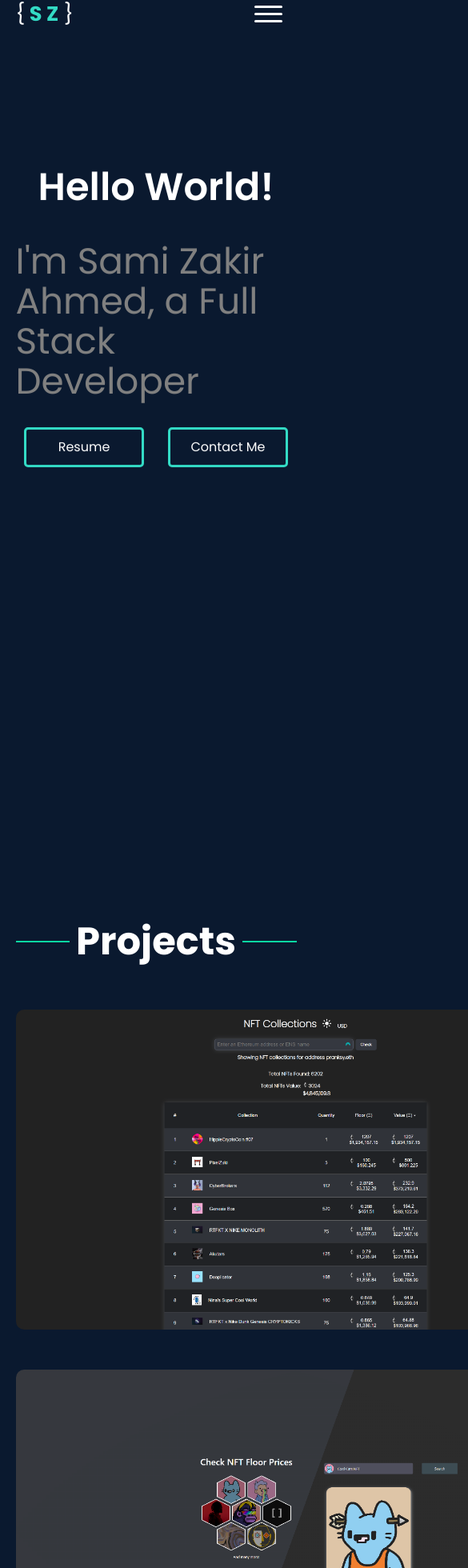
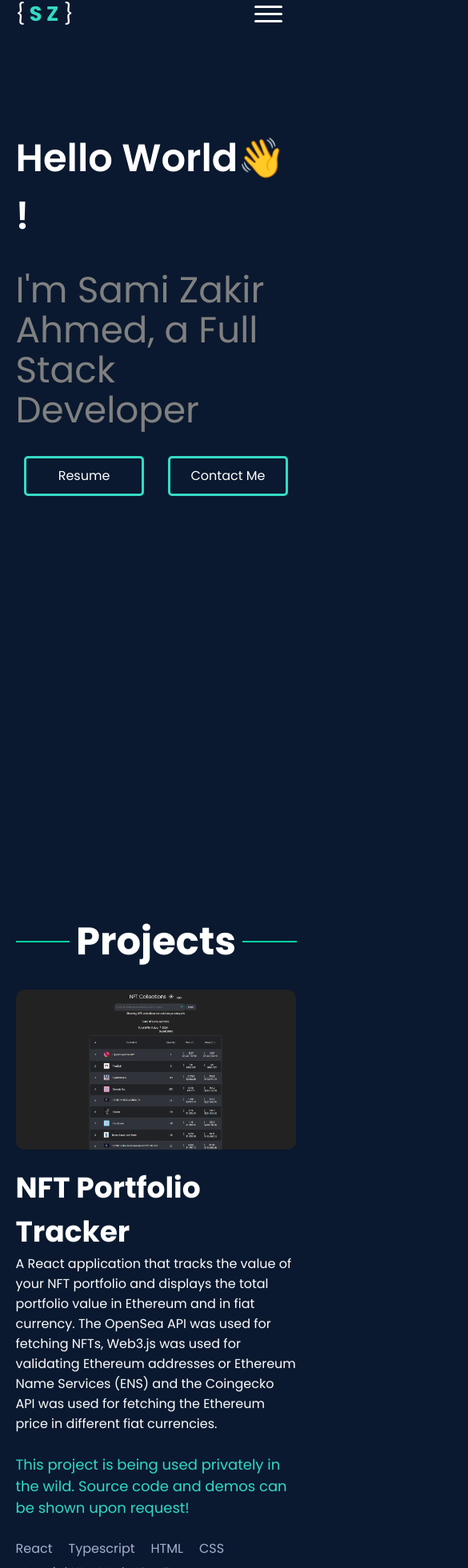
Before and after one commit to samizak/react-portfolio, a React (Create React App) app: page / in a window 390 px wide. Shown: the part 31-1991 px from the top of the page at 80% size, 585 px wide, since content can reach past the window. Built offline with nearby package versions, Linux system fonts and the light colour scheme.

Commit message:
Added an animated wave emoji to landing page and minor changes to Project section

```diff
--- a/src/App.css
+++ b/src/App.css
@@ -48,6 +48,39 @@ body {
 .qIYQfQ {
   max-width: 1280px;
   margin: 0 auto;
+}
+
+.wave {
+  animation: wave-emoji-animation 2.5s infinite;
+  transform-origin: 70% 70%;
+  display: inline-block;
+}
+
+@keyframes wave-emoji-animation {
+  0% {
+    transform: rotate(0deg);
+  }
+  10% {
+    transform: rotate(16deg);
+  }
+  20% {
+    transform: rotate(-6deg);
+  }
+  30% {
+    transform: rotate(16deg);
+  }
+  40% {
+    transform: rotate(-4deg);
+  }
+  50% {
+    transform: rotate(16deg);
+  }
+  60% {
+    transform: rotate(0deg);
+  }
+  100% {
+    transform: rotate(0deg);
+  }
 }
 
 @media (min-width: 1000px) {
--- a/src/App.tsx
+++ b/src/App.tsx
@@ -44,7 +44,9 @@ function App() {
       <FadeInSection>
         <section id="home" className="home qIYQfQ ">
           <div className="inner-home">
-            <h1>Hello World!</h1>
+            <h1>
+              Hello World<span className="wave">👋</span>!
+            </h1>
             <h2>I'm Sami Zakir Ahmed, a Full Stack Developer</h2>
 
             <div className="home-buttons">
--- a/src/Components/Projects/Project.css
+++ b/src/Components/Projects/Project.css
@@ -122,3 +122,23 @@
   width: 100%;
   visibility: visible;
 }
+
+.project-contents p.highlight {
+  color: var(--buttonColor);
+  font-size: large;
+}
+
+@media (max-width: 1000px) {
+  .project-image-container {
+    width: 350px;
+    height: 200px;
+  }
+
+  .project-grid .project-container {
+    display: grid;
+    grid-template-rows: repeat(auto-fill, 200px);
+    grid-auto-flow: row;
+    align-items: center;
+    justify-content: left;
+  }
+}
--- a/src/Components/Projects/Projects.tsx
+++ b/src/Components/Projects/Projects.tsx
@@ -20,7 +20,7 @@ export default function Projects() {
           <div className="project-container">
             <div className="project-image-container">
               <div className="project-image-container-inner">
-                <img src={nft_portfolio_image} />
+                <img src={nft_portfolio_image} alt="NFT Portfolio Tracker" />
               </div>
             </div>
 
@@ -35,15 +35,25 @@ export default function Projects() {
                 </a>
               </h3>
               <p>
-                a React application that tracks the value of your NFT portfolio
+                A React application that tracks the value of your NFT portfolio
                 and displays the total portfolio value in Ethereum and in fiat
-                currency.
+                currency. The OpenSea API was used for fetching NFTs, Web3.js
+                was used for validating Ethereum addresses or Ethereum Name
+                Services (ENS) and the Coingecko API was used for fetching the
+                Ethereum price in different fiat currencies.
+                <br></br>
+                <br></br>
+                <p className="highlight">
+                  This project is being used privately in the wild. Source code
+                  and demos can be shown upon request!
+                </p>
               </p>
               <ul className="project-tech-list underline-tech-list">
                 <li>React</li>
                 <li>Typescript</li>
                 <li>HTML</li>
                 <li>CSS</li>
+                <li>Material UI</li>
                 <li>NodeJS</li>
                 <li>Express</li>
                 <li>OpenSea API</li>
@@ -68,7 +78,10 @@ export default function Projects() {
           <div className="project-container">
             <div className="project-image-container">
               <div className="project-image-container-inner">
-                <img src={opensea_nft_floor_price} />
+                <img
+                  src={opensea_nft_floor_price}
+                  alt="OpenSea NFT Floor Price Tracker"
+                />
               </div>
             </div>
 
@@ -83,8 +96,18 @@ export default function Projects() {
                 </a>
               </h3>
               <p>
-                a React application that lets you retrieve the floor price of
-                the queried NFT on OpenSea
+                A React application that lets you retrieve the floor price of
+                the queried NFT on OpenSea. Puppeteer was used for scraping the
+                Floor NFT (The cheapest NFT for sale) on OpenSea, the OpenSea
+                API was used for fetching additional information about the NFT
+                and the Coingecko API was used for fetching the Ethereum price
+                in different fiat currencies.
+                <br></br>
+                <br></br>
+                <p className="highlight">
+                  This project is being used privately in the wild. Source code
+                  and demos can be shown upon request!
+                </p>
               </p>
               <ul className="project-tech-list underline-tech-list">
                 <li>React</li>
@@ -116,7 +139,7 @@ export default function Projects() {
           <div className="project-container project-portfolio">
             <div className="project-image-container">
               <div className="project-image-container-inner">
-                <img src={portfolio} />
+                <img src={portfolio} alt="React Portfolio Website" />
               </div>
             </div>
 
@@ -130,7 +153,11 @@ export default function Projects() {
                   React Portfolio Website
                 </a>
               </h3>
-              <p>My current Portfolio website</p>
+              <p>
+                My current Portfolio website created in React using pure CSS and
+                HTML. The website was created purely using HTML, CSS and
+                Typescript, without the use of any additional packages.
+              </p>
               <ul className="project-tech-list underline-tech-list">
                 <li>React</li>
                 <li>Typescript</li>
@@ -141,7 +168,7 @@ export default function Projects() {
 
               <div className="project-links">
                 <a
-                  href="https://github.com/samizak/react-password-generator"
+                  href="https://github.com/samizak/react-portfolio"
                   title="Github Link"
                   rel="noopener noreferrer"
                   target="_blank"
@@ -164,7 +191,7 @@ export default function Projects() {
           <div className="project-container">
             <div className="project-image-container">
               <div className="project-image-container-inner">
-                <img src={""} />
+                <img src={""} alt="URL Shortener" />
               </div>
             </div>
 
@@ -179,8 +206,8 @@ export default function Projects() {
                 </a>
               </h3>
               <p>
-                A URL Shortener Service created using React, to shorten long
-                URLs
+                A URL shortener service designed in React that uses hooks to
+                shrink lengthy URLs.
               </p>
               <ul className="project-tech-list underline-tech-list">
                 <li>React</li>
@@ -218,7 +245,7 @@ export default function Projects() {
           <div className="project-container">
             <div className="project-image-container">
               <div className="project-image-container-inner">
-                <img src={password_generator} />
+                <img src={password_generator} alt="Random Password Generator" />
               </div>
             </div>
 
@@ -233,8 +260,8 @@ export default function Projects() {
                 </a>
               </h3>
               <p>
-                A URL Shortener Service created using React, to shorten long
-                URLs
+                A password generator app that uses React with hooks to generate
+                secure, random passwords.
               </p>
               <ul className="project-tech-list underline-tech-list">
                 <li>React</li>
@@ -269,7 +296,7 @@ export default function Projects() {
           <div className="project-container">
             <div className="project-image-container">
               <div className="project-image-container-inner">
-                <img src={todo_app} />
+                <img src={todo_app} alt="To Do App" />
               </div>
             </div>
 
@@ -283,7 +310,10 @@ export default function Projects() {
                   To Do App
                 </a>
               </h3>
-              <p>A To Do App created with React</p>
+              <p>
+                A To Do App designed for staying organized with simplicity in
+                mind. The website was created with React using hooks.
+              </p>
               <ul className="project-tech-list underline-tech-list">
                 <li>React</li>
                 <li>Typescript</li>
```
